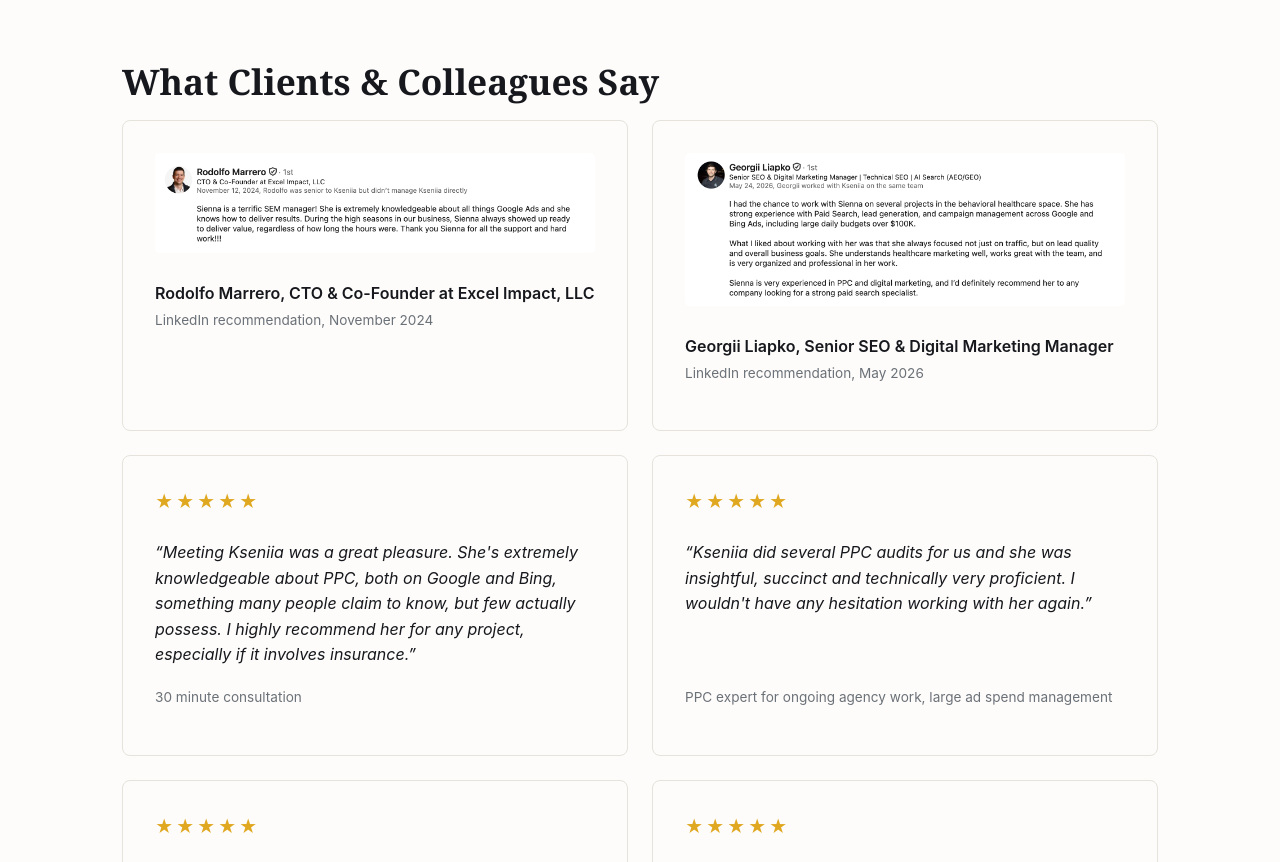
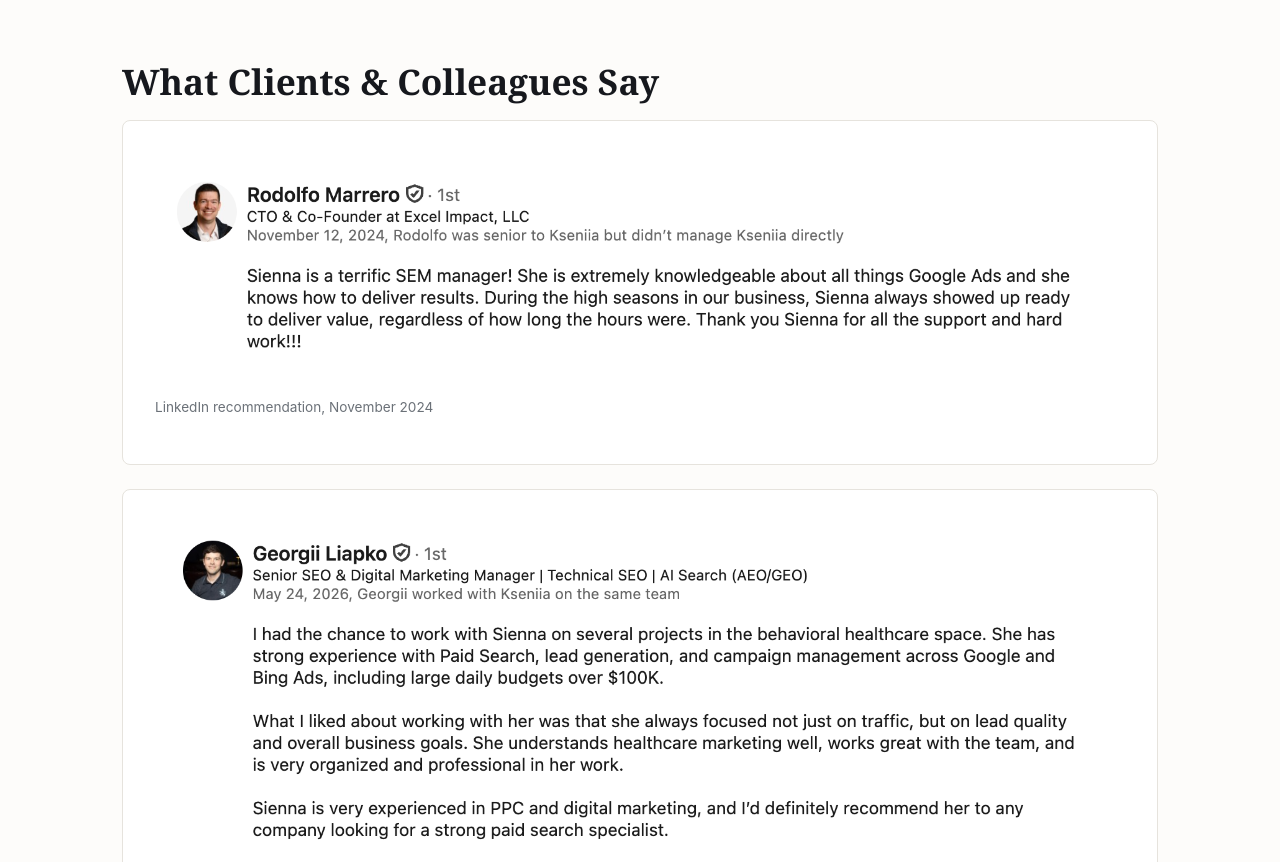
Before and after one commit to KsenijaPest/kseniia-site, an Astro site: page /about in a window 1280 px wide. Shown: the part 1720-2582 px from the top of the page. Built offline with nearby package versions, Linux system fonts and the light colour scheme; Astro itself is replaced by a stand-in of ours.

Commit message:
Enlarge testimonial screenshots, remove reviewer names, white card background
- LinkedIn recommendation screenshots now span the full content width
  instead of half, much easier to read
- Removed reviewer name/title text from the page (kept only the
  "LinkedIn recommendation, [date]" line); alt text genericized too, so
  no reviewer names are exposed anywhere in the page's text or markup
- Testimonial cards now use a white background instead of the site's
  cream tone, so screenshots blend in cleanly

```diff
--- a/src/pages/about.astro
+++ b/src/pages/about.astro
@@ -138,9 +138,9 @@ const testimonials = [
     <h2>What Clients &amp; Colleagues Say</h2>
     <div class="split-cards testimonial-grid">
       {testimonials.map((t) => (
-        <div class="split-card testimonial-card">
+        <div class:list={["split-card", "testimonial-card", { "testimonial-card-screenshot": t.screenshot }]}>
           {t.screenshot ? (
-            <img src={t.screenshot} alt={`LinkedIn recommendation from ${t.name}`} loading="lazy" />
+            <img src={t.screenshot} alt="LinkedIn recommendation screenshot" loading="lazy" />
           ) : (
             <>
               {t.rating && (
@@ -149,7 +149,6 @@ const testimonials = [
               <p class="testimonial-quote">&ldquo;{t.quote}&rdquo;</p>
             </>
           )}
-          {t.name && <p class="testimonial-name">{t.name}, {t.title}</p>}
           <p class="testimonial-context">{t.context}</p>
         </div>
       ))}
@@ -170,10 +169,10 @@ const testimonials = [
 
   .testimonial-grid { grid-template-columns: 1fr 1fr; }
   @media (max-width: 640px) { .testimonial-grid { grid-template-columns: 1fr; } }
-  .testimonial-card { display: flex; flex-direction: column; }
+  .testimonial-card { display: flex; flex-direction: column; background: #fff; }
+  .testimonial-card-screenshot { grid-column: 1 / -1; }
   .testimonial-stars { color: #e0a821; letter-spacing: 0.15em; margin: 0 0 0.5rem; font-size: 1.1rem; }
   .testimonial-quote { flex: 1; font-style: italic; }
-  .testimonial-name { font-weight: 600; margin-top: 1rem; margin-bottom: 0; }
-  .testimonial-context { color: var(--color-muted); font-size: 0.85rem; margin-top: 0.2rem; }
-  .testimonial-card img { width: 100%; height: auto; border-radius: 4px; margin-bottom: 0.75rem; }
+  .testimonial-context { color: var(--color-muted); font-size: 0.85rem; margin-top: 0.75rem; }
+  .testimonial-card img { width: 100%; height: auto; border-radius: 4px; margin-bottom: 0.75rem; background: #fff; }
 </style>
```
